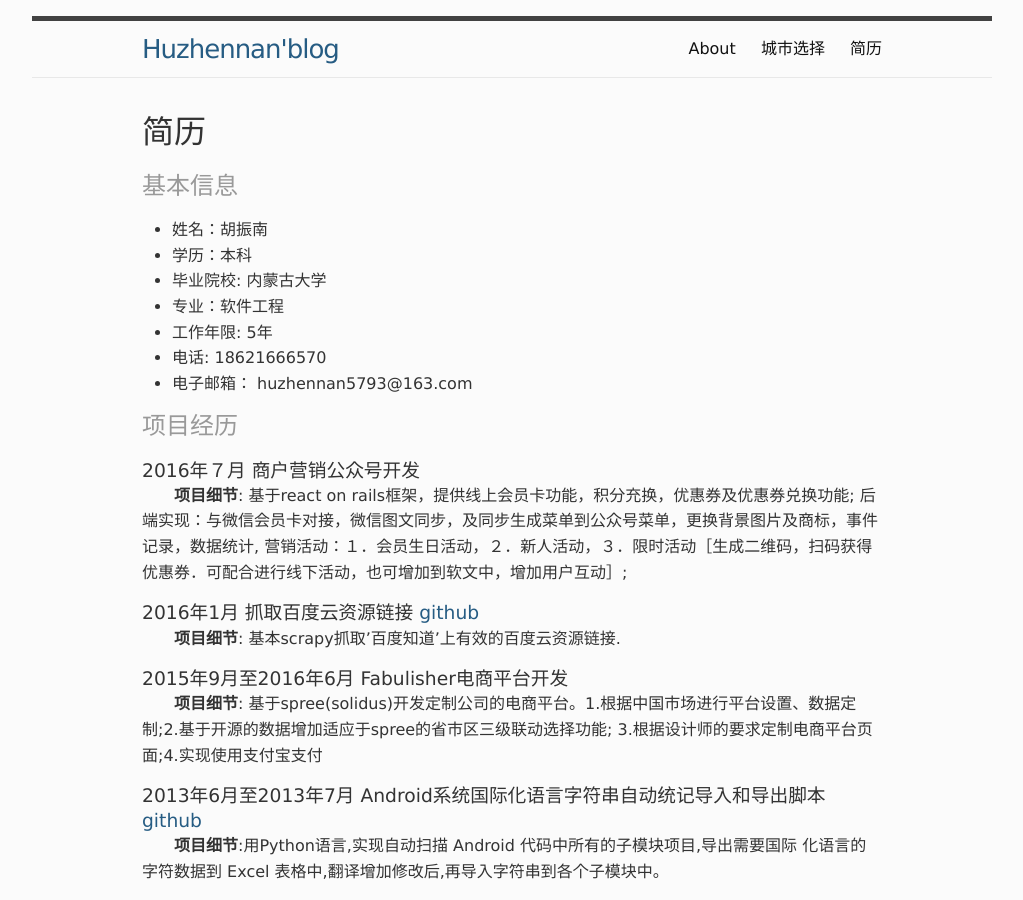
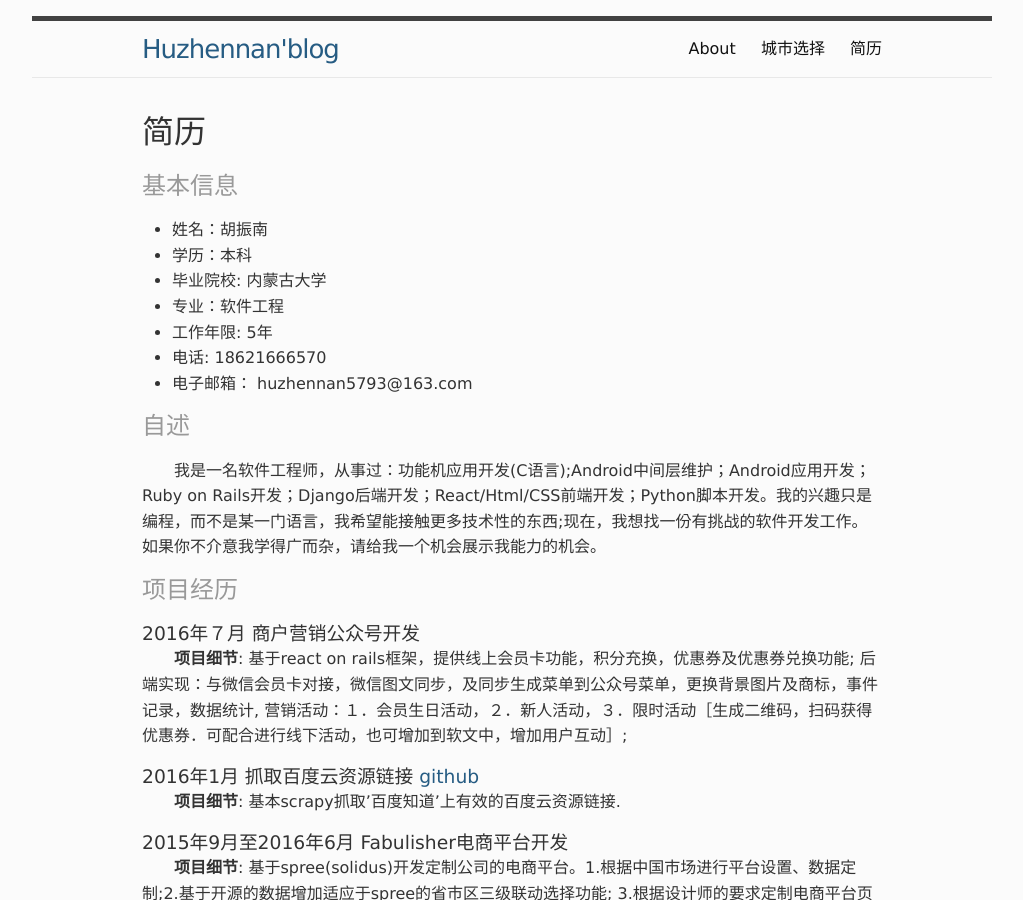
Before and after one commit to huzhennan/huzhennan.github.io, a Jekyll site: the page built from resume.md, in a window 1280 px wide and 900 px high. Shown: the whole window, without its empty margins (128-1151 px from the left). Built offline with Jekyll 4.4.1, drawn with Linux system fonts in a browser that asks for light colours.

Commit message:
update resume

```diff
--- a/resume.md
+++ b/resume.md
@@ -18,6 +18,10 @@ permalink: /resume/
   - 工作年限: 5年
   - 电话: 18621666570
   - 电子邮箱： huzhennan5793@163.com
+
+自述
+----
+我是一名软件工程师，从事过：功能机应用开发(C语言);Android中间层维护；Android应用开发；Ruby on Rails开发；Django后端开发；React/Html/CSS前端开发；Python脚本开发。我的兴趣只是编程，而不是某一门语言，我希望能接触更多技术性的东西;现在，我想找一份有挑战的软件开发工作。如果你不介意我学得广而杂，请给我一个机会展示我能力的机会。
 
 项目经历
 -------
```
